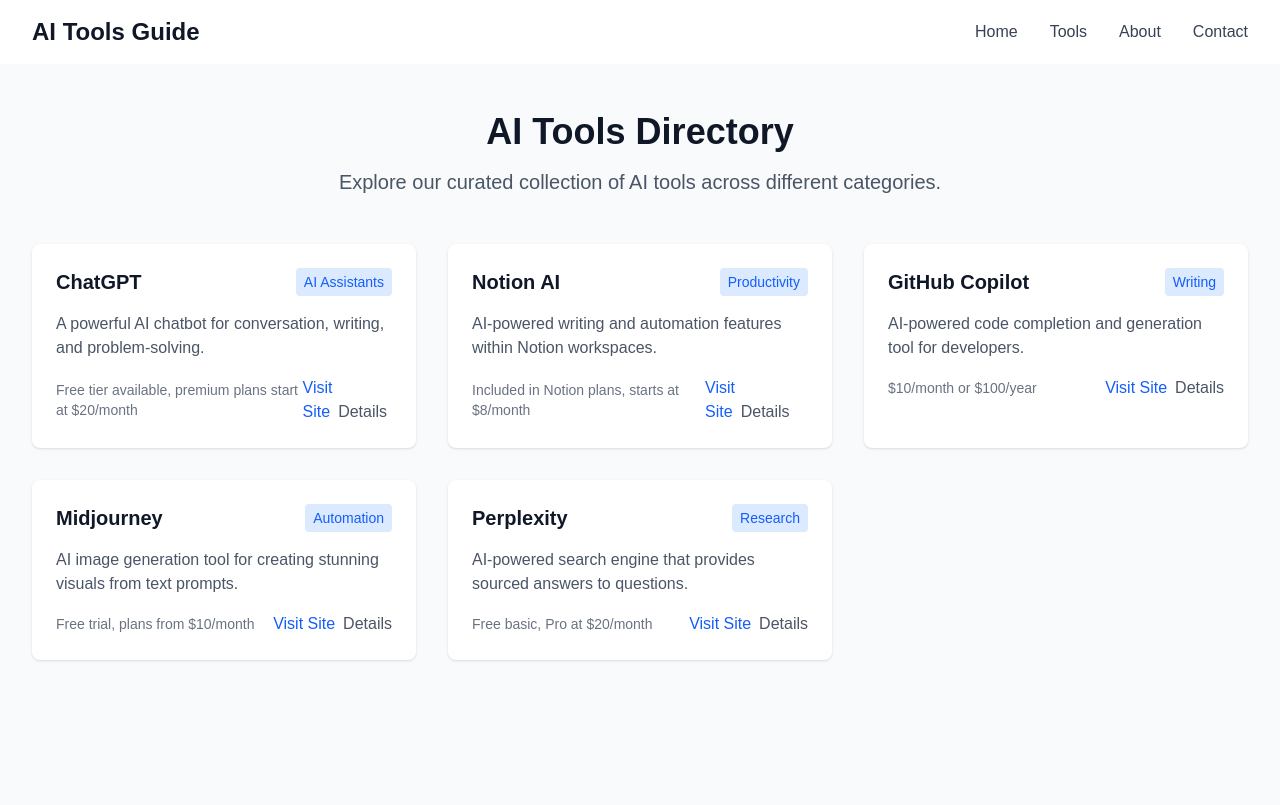
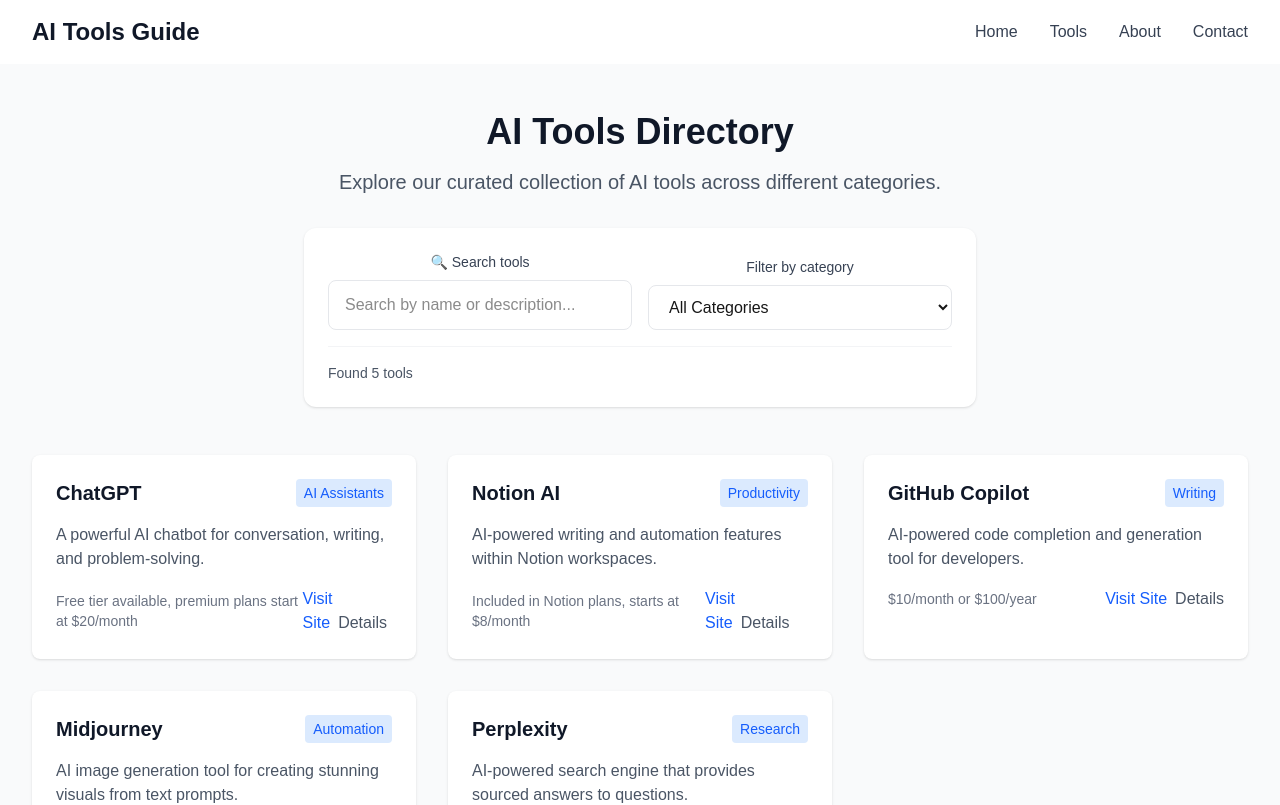
Before and after one commit to kishorm3795/Guide-AI, a Next.js app: page /tools in a window 1280 px wide. Shown: the top 805 px of the page. Built offline with nearby package versions, Linux system fonts and the light colour scheme.

Commit message:
adding search filter

```diff
--- a/app/tools/page.tsx
+++ b/app/tools/page.tsx
@@ -1,19 +1,108 @@
+'use client';
+
+import { useState, useEffect } from 'react';
 import Link from 'next/link';
-import { tools } from '../../lib/tools';
+import { tools, categories } from '../../lib/tools';
 
 export default function ToolsPage() {
+  const [searchQuery, setSearchQuery] = useState('');
+  const [selectedCategory, setSelectedCategory] = useState<string | null>(null);
+  const [filteredTools, setFilteredTools] = useState(tools);
+
+  useEffect(() => {
+    let filtered = tools;
+
+    // Filter by category
+    if (selectedCategory) {
+      filtered = filtered.filter(tool => tool.category === selectedCategory);
+    }
+
+    // Filter by search query (name and description)
+    if (searchQuery.trim()) {
+      const query = searchQuery.toLowerCase().trim();
+      filtered = filtered.filter(tool =>
+        tool.name.toLowerCase().includes(query) ||
+        tool.description.toLowerCase().includes(query)
+      );
+    }
+
+    setFilteredTools(filtered);
+  }, [searchQuery, selectedCategory]);
+
+  const resetFilters = () => {
+    setSearchQuery('');
+    setSelectedCategory(null);
+  };
+
   return (
     <div className="min-h-screen bg-gray-50 py-12">
       <div className="max-w-7xl mx-auto px-4 sm:px-6 lg:px-8">
         <div className="text-center mb-12">
           <h1 className="text-4xl font-bold text-gray-900 mb-4">AI Tools Directory</h1>
-          <p className="text-xl text-gray-600">
+          <p className="text-xl text-gray-600 mb-8">
             Explore our curated collection of AI tools across different categories.
           </p>
+
+          {/* Filters Section */}
+          <div className="bg-white rounded-xl p-6 shadow-sm mb-8 max-w-2xl mx-auto">
+            <div className="grid md:grid-cols-2 gap-4 items-end">
+              {/* Search Input */}
+              <div>
+                <label htmlFor="search" className="block text-sm font-medium text-gray-700 mb-2">
+                  🔍 Search tools
+                </label>
+                <input
+                  id="search"
+                  type="text"
+                  placeholder="Search by name or description..."
+                  value={searchQuery}
+                  onChange={(e) => setSearchQuery(e.target.value)}
+                  className="w-full px-4 py-3 border border-gray-200 rounded-lg focus:border-blue-500 focus:ring-2 focus:ring-blue-200 outline-none transition-all"
+                />
               </div>
 
+              {/* Category Filter */}
+              <div>
+                <label htmlFor="category" className="block text-sm font-medium text-gray-700 mb-2">
+                  Filter by category
+                </label>
+                <select
+                  id="category"
+                  value={selectedCategory || ''}
+                  onChange={(e) => setSelectedCategory(e.target.value || null)}
+                  className="w-full px-4 py-3 border border-gray-200 rounded-lg focus:border-blue-500 focus:ring-2 focus:ring-blue-200 outline-none transition-all"
+                >
+                  <option value="">All Categories</option>
+                  {categories.map((category) => (
+                    <option key={category} value={category}>
+                      {category}
+                    </option>
+                  ))}
+                </select>
+              </div>
+            </div>
+
+            {/* Results Count & Reset */}
+            <div className="flex flex-wrap items-center justify-between gap-4 mt-4 pt-4 border-t border-gray-100">
+              <div className="text-sm text-gray-600">
+                Found {filteredTools.length} {filteredTools.length === 1 ? 'tool' : 'tools'}
+              </div>
+              {(searchQuery || selectedCategory) && (
+                <button
+                  onClick={resetFilters}
+                  className="text-sm text-gray-600 hover:text-gray-900 font-medium flex items-center gap-1"
+                >
+                  Clear filters
+                </button>
+              )}
+            </div>
+          </div>
+        </div>
+
+        {/* Tools Grid */}
+        {filteredTools.length > 0 ? (
           <div className="grid md:grid-cols-2 lg:grid-cols-3 gap-8">
-          {tools.map((tool) => (
+            {filteredTools.map((tool) => (
               <div key={tool.id} className="bg-white p-6 rounded-lg shadow-sm hover:shadow-md transition-shadow">
                 <div className="flex justify-between items-start mb-4">
                   <h2 className="text-xl font-semibold text-gray-900">{tool.name}</h2>
@@ -44,6 +133,19 @@
               </div>
             ))}
           </div>
+        ) : (
+          <div className="text-center py-16">
+            <div className="text-6xl mb-4">🔍</div>
+            <h3 className="text-2xl font-semibold text-gray-900 mb-2">No tools found</h3>
+            <p className="text-gray-600 mb-8">Try adjusting your search or filter criteria.</p>
+            <button
+              onClick={resetFilters}
+              className="bg-blue-600 text-white px-6 py-2 rounded-lg font-medium hover:bg-blue-700 transition-colors"
+            >
+              Clear all filters
+            </button>
+          </div>
+        )}
       </div>
     </div>
   );
```
Also changed, not shown: 2 other files (tests, documents, lock files or other folders). Lines whose indentation alone changed are shown as unchanged.
